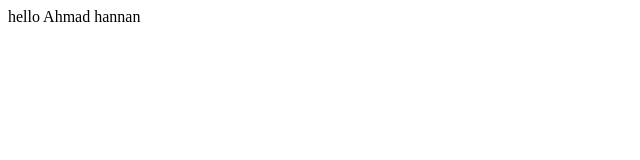
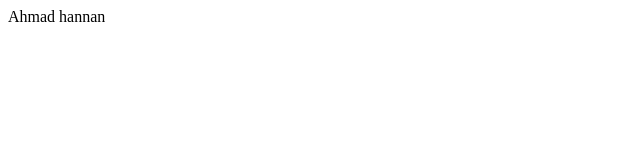
Before and after one commit to ahmadhah/bootcamp2020, a plain HTML site: page index.html in a window 1280 px wide. Shown: the full height of the page, 0-640 px from the left. Drawn offline with Linux system fonts and the light colour scheme.

Commit message:
added text

```diff
--- a/index.html
+++ b/index.html
@@ -7,7 +7,7 @@
 </head>
 <body>
     <div>
-        hello Ahmad
+         Ahmad
         hannan
     </div>
 
```
